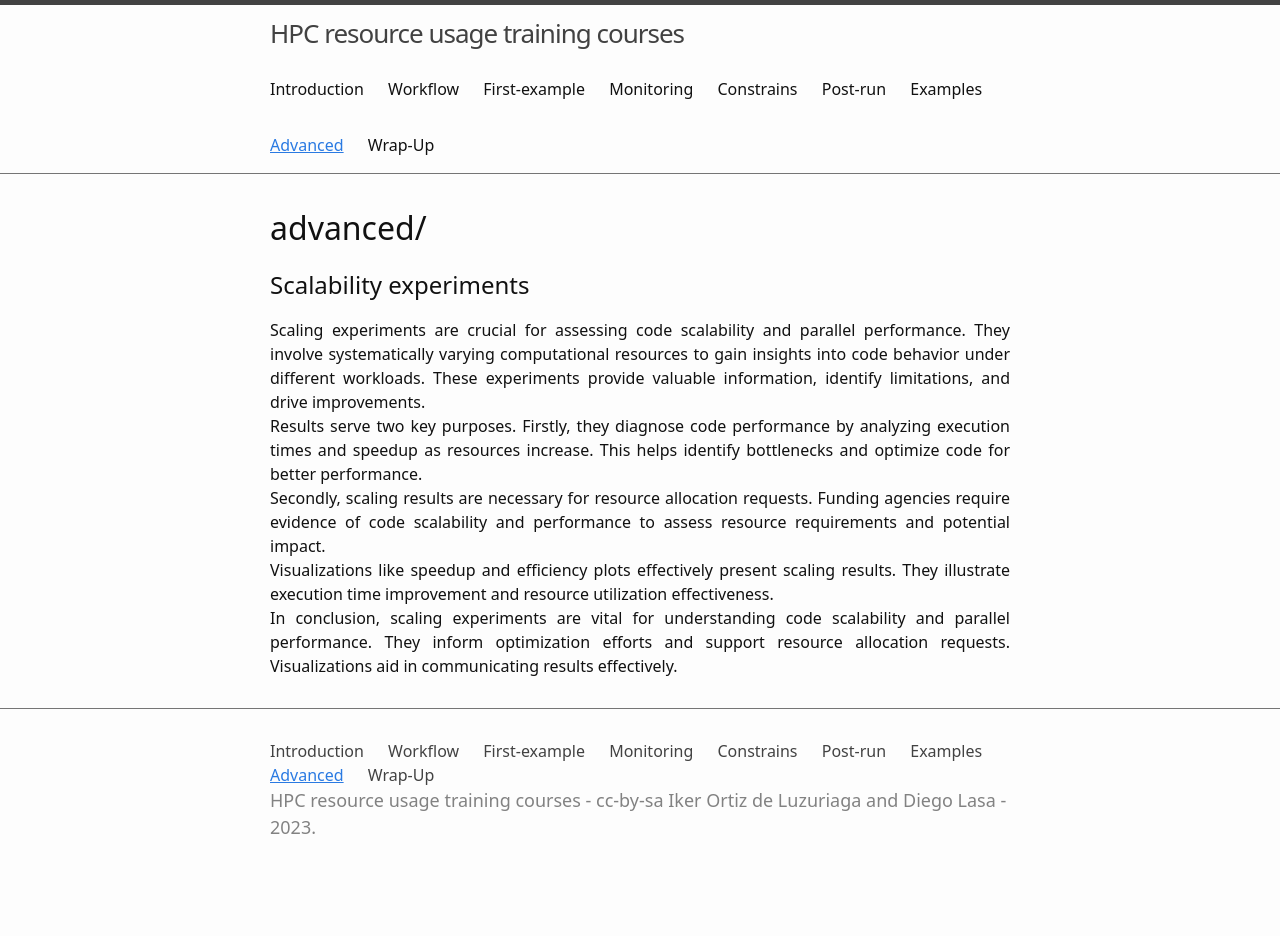
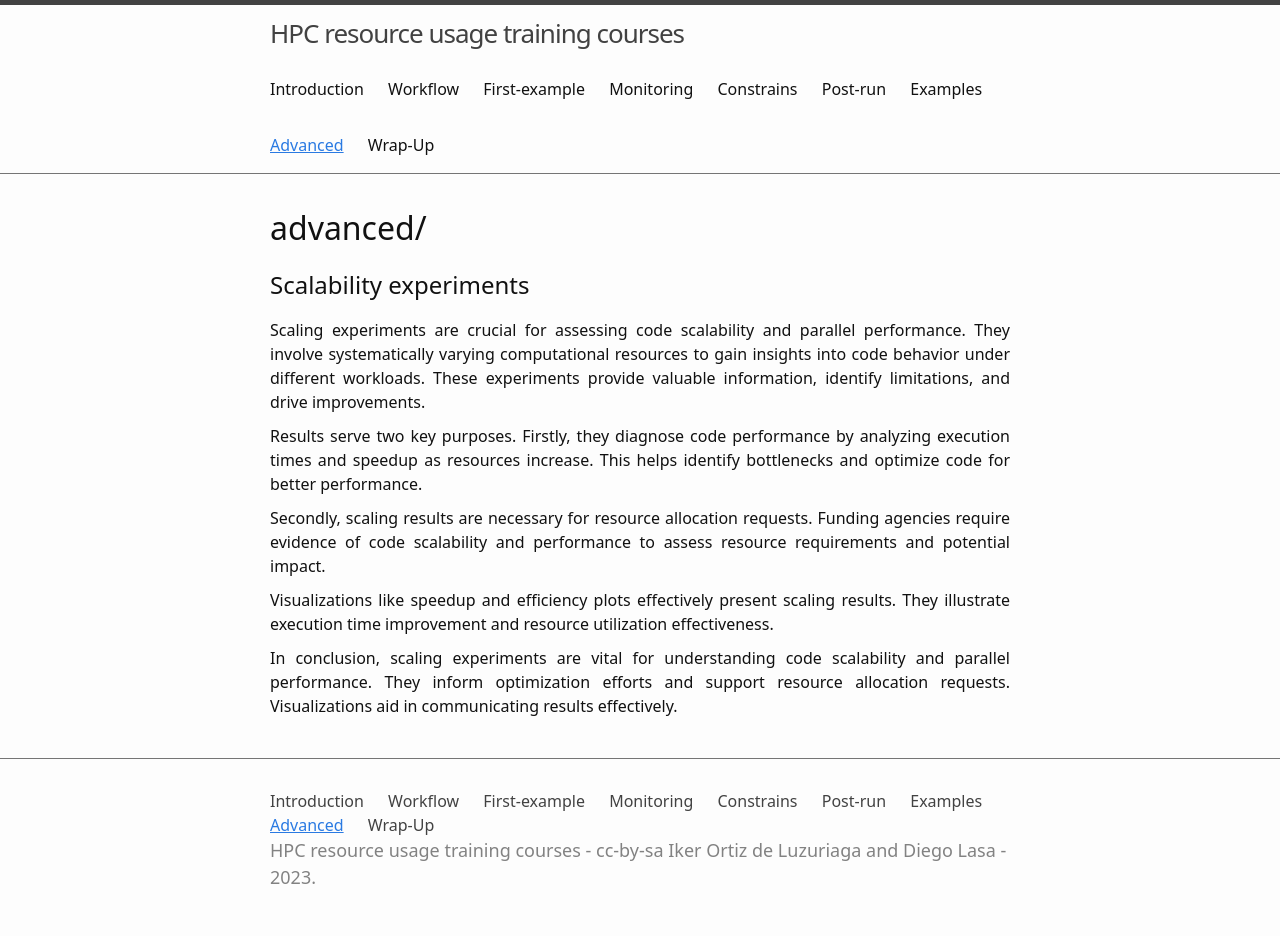
Before and after one commit to dipc-cc/slurm-training, a Jekyll site: the page built from 8_advanced.md, in a window 1280 px wide. Built offline with Jekyll 4.4.1, drawn with Linux system fonts in a browser that asks for light colours; some web fonts are replaced; before the commit the page ends 900 px from its top, so only the background shows below that.

```diff
--- a/8_advanced.md
+++ b/8_advanced.md
@@ -2,6 +2,11 @@
 title: Advanced
 nav: true
 ---
+<style>
+.text {
+  margin-bottom: 10px;
+}
+</style>
 
 # advanced/
 
```
